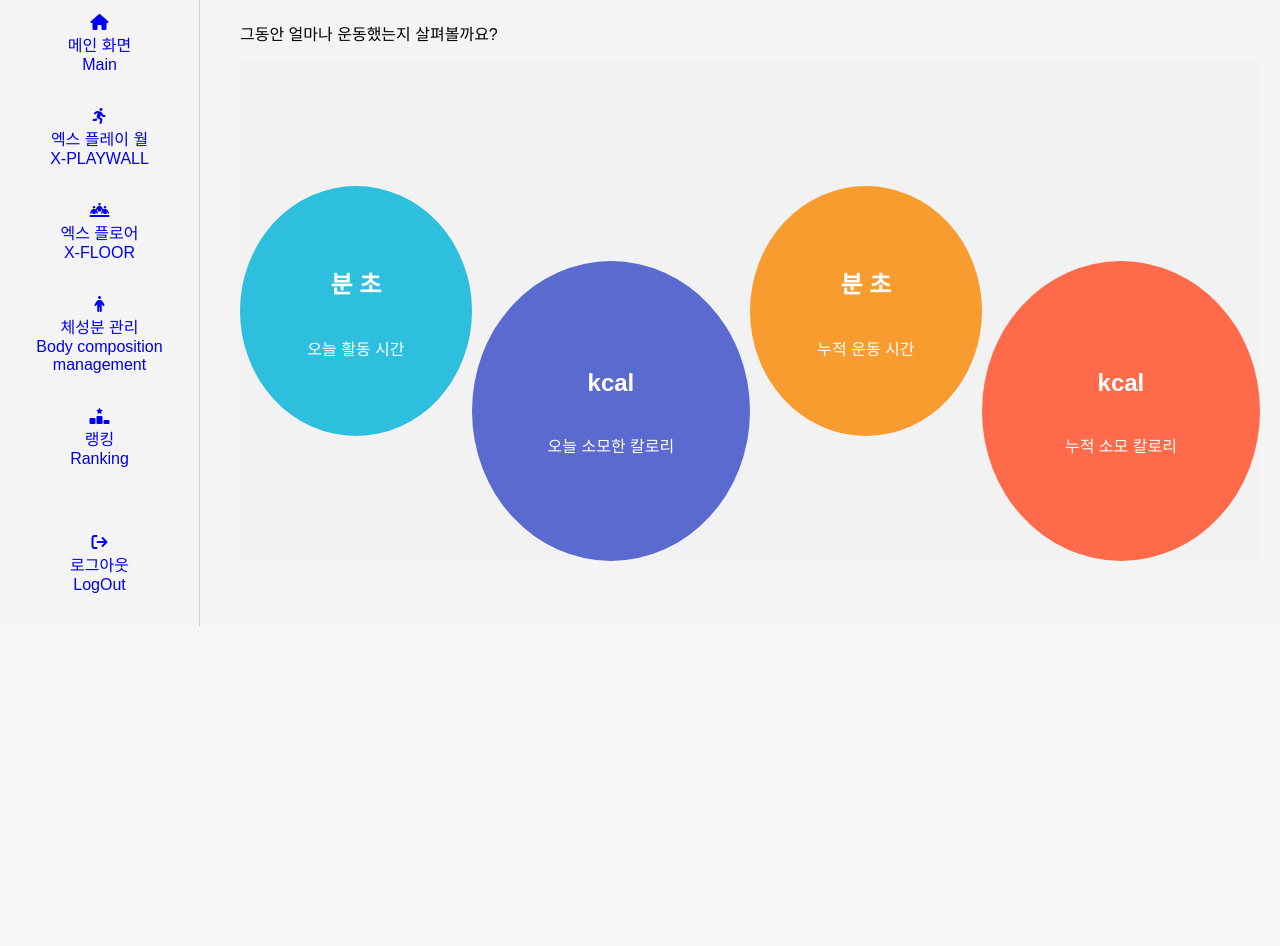
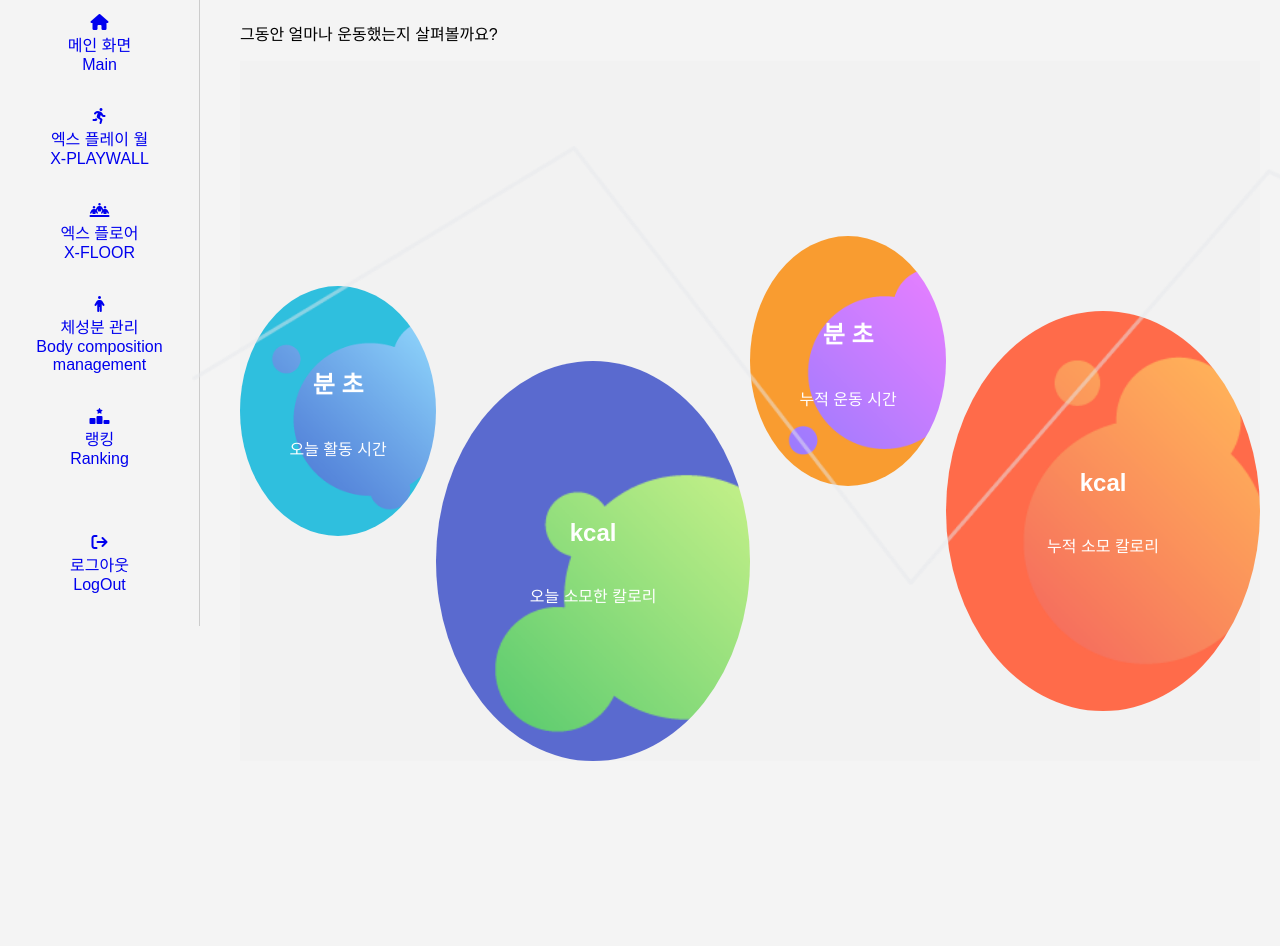
Before and after one commit to yhyg6969/NadeuriSmartMirror, a Django app: page /Xplaywall/ in a window 1280 px wide; the page is wider, and only the part inside the window is pictured. Shown: the part 174-1120 px from the top of that part. Before the commit the page ends 800 px from the top of that part, so only its background shows below. Run offline with Django 4.2, Linux system fonts and the light colour scheme; parts of the project's set-up code (start-up, migrations or seed data) failed here and were passed over.

Commit message:
Add files via upload

```diff
--- a/Xplaywall/templates/Xplaywall.html
+++ b/Xplaywall/templates/Xplaywall.html
@@ -8,6 +8,49 @@
 <link rel="stylesheet" href="{% static 'main.css' %}">
 <link rel="stylesheet" href="{% static 'Xplaywall.css' %}">
 <link rel="stylesheet" href="https://cdnjs.cloudflare.com/ajax/libs/font-awesome/6.5.1/css/all.min.css">
+<style>
+    .img{
+    position: absolute;
+    width: 100%;
+    height: 100%;
+    background-image: url("{% static 'Line 35.png' %}");
+    background-size: 1800px;
+    background-repeat: no-repeat;
+    border: 0px;
+    top: 40%;
+    opacity: 0.5;
+    left: 15%;
+}
+
+.bubble:nth-child(1) {
+    background-image: url("{% static 'blueBubble.png' %}");
+
+    background-size: cover;
+}
+
+.bubble:nth-child(2) {
+    background-image: url("{% static 'greedBubble.png' %}");
+    background-size: cover;
+    width: 400px;
+    height: 400px;
+    margin-top: 300px;
+}
+
+.bubble:nth-child(3) {
+    background-image: url("{% static 'purpleBubble.png' %}");
+    background-size: cover;
+    margin-top: -100px;
+}
+
+.bubble:nth-child(4) {
+    background-image: url("{% static 'OrangeBubble.png' %}");
+    background-size: cover;
+    width: 400px;
+    height: 400px;
+    margin-top: 200px;
+}
+
+</style>
 {% endblock %}
 
 {% block content %}
```
